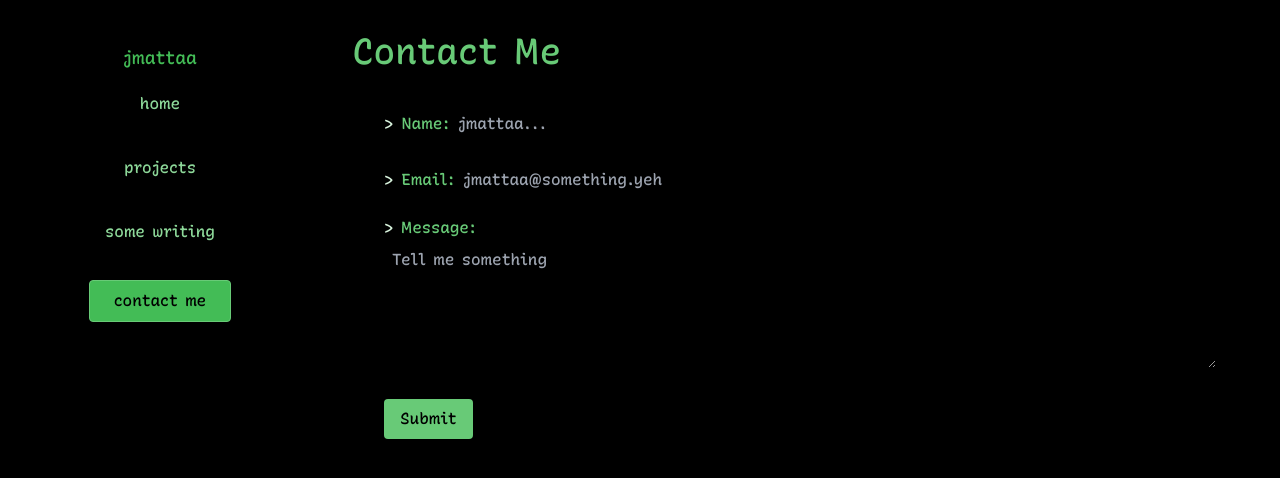
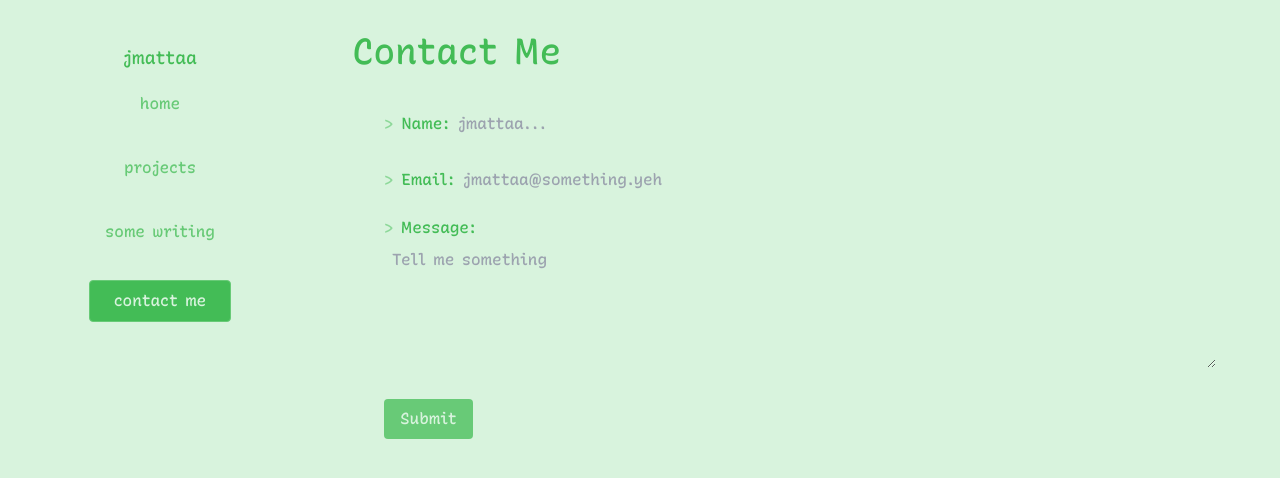
Before and after one commit to jmattaa/portfolio, a React (Vite) app: page /contact in a window 1280 px wide. Shown: the top 478 px of the page. Built offline with nearby package versions, Linux system fonts and the light colour scheme.

Commit message:
go back to bg-palette-1 instead of black

```diff
--- a/index.html
+++ b/index.html
@@ -8,7 +8,7 @@
     <title>Jonathan Matta</title>
 </head>
 
-<body class="bg-black text-palette-4 body-class">
+<body class="bg-palette-1 text-palette-4 body-class">
     <div id="root"></div>
     <script type="module" src="/src/main.tsx"></script>
 </body>
--- a/src/components/Nav.tsx
+++ b/src/components/Nav.tsx
@@ -24,7 +24,7 @@ const Nav = () => {
                 <Link
                     to={url}
                     key={i}
-                    className={`relative text-palette-3
+                    className={`relative text-palette-4
                                 rounded
                                 p-1 hover:text-palette-5
                                 duration-500
@@ -39,7 +39,7 @@ const Nav = () => {
                                 after:duration-300
                                 hover:after:opacity-100
                                 hover:after:scale-x-[1]
-                                ${isActive(url) ? "bg-palette-5 !text-black" : ""}`}
+                                ${isActive(url) ? "bg-palette-5 !text-palette-1" : ""}`}
                     onMouseEnter={(e) => {
                         const target = e.target as HTMLElement;
                         target.style.
@@ -56,7 +56,7 @@ const Nav = () => {
                 </Link>
             ))}
             <Link to="/contact"
-                className="px-6 py-2 border rounded text-black
+                className="px-6 py-2 border rounded text-palette-1
                                 bg-palette-5 border-palette-4
                                 hover:bg-palette-4 active:bg-palette-3">
                 contact me
--- a/src/components/ProjectCard.tsx
+++ b/src/components/ProjectCard.tsx
@@ -5,7 +5,7 @@ const ProjectCard = ({ project }: { project: Project }) => {
     return (
         <Link to={project.url}>
             <div
-                className="p-4 bg-palette-3/20 rounded m-8 text-palette-1
+                className="p-4 bg-palette-3/20 rounded m-8 text-palette-5
                             transition-all hover:bg-palette-4/30
                             hover:translate-x-2 ease-in">
                 <h2 className="text-2xl font-bold mb-3">{project.name}</h2>
@@ -14,7 +14,7 @@ const ProjectCard = ({ project }: { project: Project }) => {
                     {project.tech.map((tech, index) => (
                         <span
                             key={index}
-                            className="bg-palette-5/20 p-2 text-xs text-palette-1
+                            className="bg-palette-5/70 p-2 text-xs text-palette-1
                             px-2 py-1 rounded-full"
                         >
                             {tech}
--- a/src/index.css
+++ b/src/index.css
@@ -48,5 +48,5 @@ html {
 }
 
 mark {
-    @apply bg-palette-5 text-black px-1;
+    @apply bg-palette-5 text-palette-1 px-1;
 }
--- a/src/pages/Contact.tsx
+++ b/src/pages/Contact.tsx
@@ -1,12 +1,13 @@
 export default function Contact() {
     return (
-        <div className="p-8 [&_input]:!text-palette-1
-                        [&_textarea]:!text-palette-1">
+        <div className="p-8 [&_input]:!text-palette-4
+                        [&_textarea]:!text-palette-4
+                        !text-palette-5">
             <h1 className="text-4xl font-bold mb-6">Contact Me</h1>
             <div className="m-8">
                 <div className="mt-4 flex">
                     <div className="flex items-center justify-between gap-2">
-                        <span className="text-palette-1">&gt;</span> Name:
+                        <span className="text-palette-3">&gt;</span> Name:
                     </div>
                     <input
                         type="text"
@@ -16,7 +17,7 @@ export default function Contact() {
                 </div>
                 <div className="mt-4 flex">
                     <div className="flex items-center justify-between gap-2">
-                        <span className="text-palette-1">&gt;</span> Email:
+                        <span className="text-palette-3">&gt;</span> Email:
                     </div>
                     <input
                         type="email"
@@ -27,7 +28,7 @@ export default function Contact() {
                 </div>
                 <div className="mt-4">
                     <div>
-                        <span className="text-palette-1">&gt;</span> Message:
+                        <span className="text-palette-3">&gt;</span> Message:
                     </div>
                     <textarea
                         placeholder="Tell me something"
@@ -37,7 +38,7 @@ export default function Contact() {
                     ></textarea>
                 </div>
                 <div className="mt-6">
-                    <button className="bg-palette-4 text-black px-4 py-2
+                    <button className="bg-palette-4 text-palette-1 px-4 py-2
                                     rounded transition hover:bg-palette-5
                                     active:scale-9
                                     active:scale-955">
```
